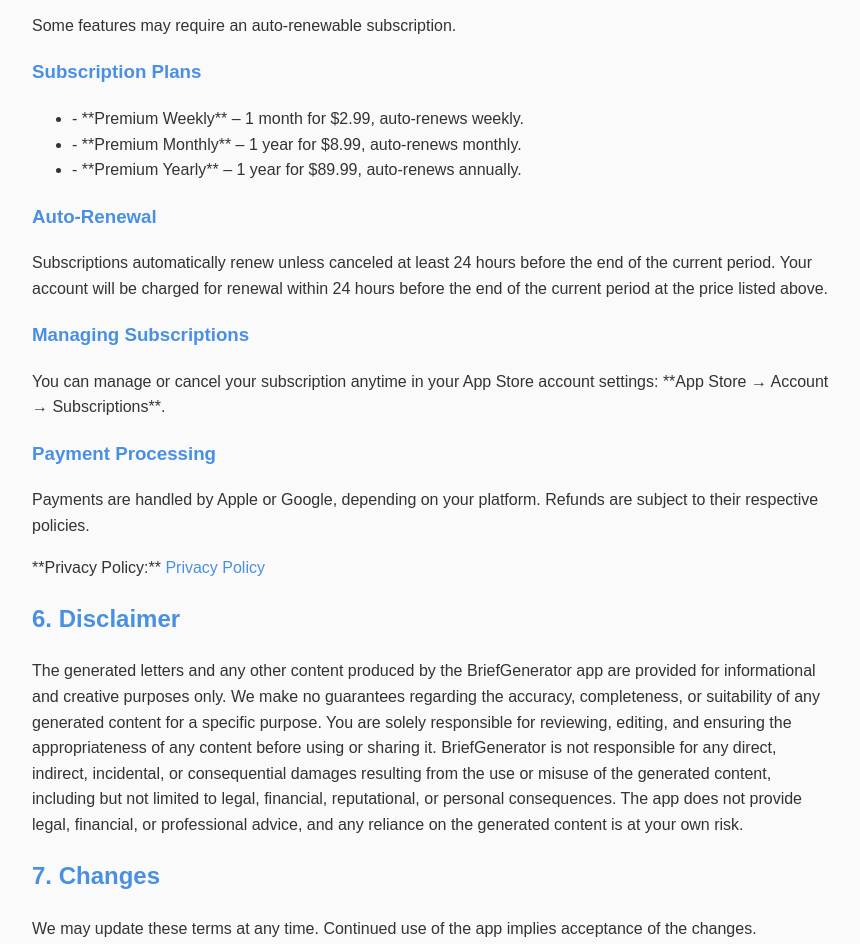
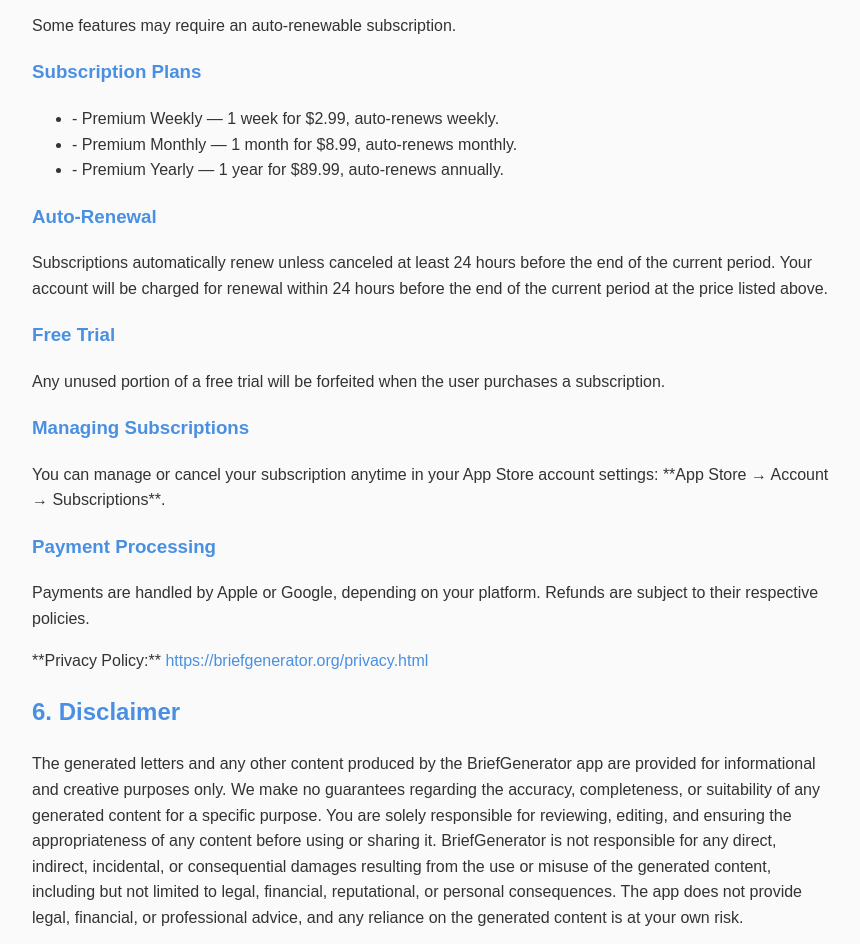
Before and after one commit to VladimirKogan/briefgenerator.github.io, a plain HTML site: page terms.html in a window 1280 px wide. Shown: the part 788-1732 px from the top of the page, without its empty margins (208-1068 px from the left). Drawn offline with Linux system fonts and the light colour scheme.

Commit message:
terms fix

```diff
--- a/terms.html
+++ b/terms.html
@@ -62,16 +62,17 @@
 
     <h3> Subscription Plans</h3>
     <ul>
-        <li>- **Premium Weekly** – 1 month for $2.99, auto-renews weekly.</li>
-        <li>- **Premium Monthly** – 1 year for $8.99, auto-renews monthly.</li>
-        <li>- **Premium Yearly** – 1 year for $89.99, auto-renews annually.</li>
+        <li>- Premium Weekly — 1 week for $2.99, auto‑renews weekly.</li>
+        <li>- Premium Monthly — 1 month for $8.99, auto‑renews monthly.</li>
+        <li>- Premium Yearly — 1 year for $89.99, auto‑renews annually.</li>
     </ul>
 
     <h3> Auto-Renewal</h3>
     <p>Subscriptions automatically renew unless canceled at least 24 hours before the end of the current period. Your
         account will be charged for renewal within 24 hours before the end of the current period at the price listed
         above.</p>
-
+    <h3> Free Trial</h3>
+    <p>Any unused portion of a free trial will be forfeited when the user purchases a subscription.</p>
     <h3> Managing Subscriptions</h3>
     <p>You can manage or cancel your subscription anytime in your App Store account settings: **App Store → Account →
         Subscriptions**.</p>
@@ -79,7 +80,9 @@
     <h3> Payment Processing</h3>
     <p>Payments are handled by Apple or Google, depending on your platform. Refunds are subject to their respective
         policies.</p>
-    <p>**Privacy Policy:** <a href="../privacy.html" style="text-decoration: none;">Privacy Policy</a>
+    <p>**Privacy Policy:** <a href="https://briefgenerator.org/privacy.html"
+            style="text-decoration: none;">https://briefgenerator.org/privacy.html</a>
+    </p>
     </p>
     <h2>6. Disclaimer</h2>
 
@@ -99,7 +102,6 @@
     <h2>8. Contact</h2>
     <p>Questions? Email us at <a href="mailto:support@briefgenerator.org">support@briefgenerator.org</a>.</p>
 
-    <p>© 2025 BriefGenerator</p>
     <footer>
         <p style="margin: 0;">© 2025 BriefGenerator. All rights reserved.</p>
         <p style="margin: 8px 0 0;">
```
Also changed, not shown: 1 other file.
